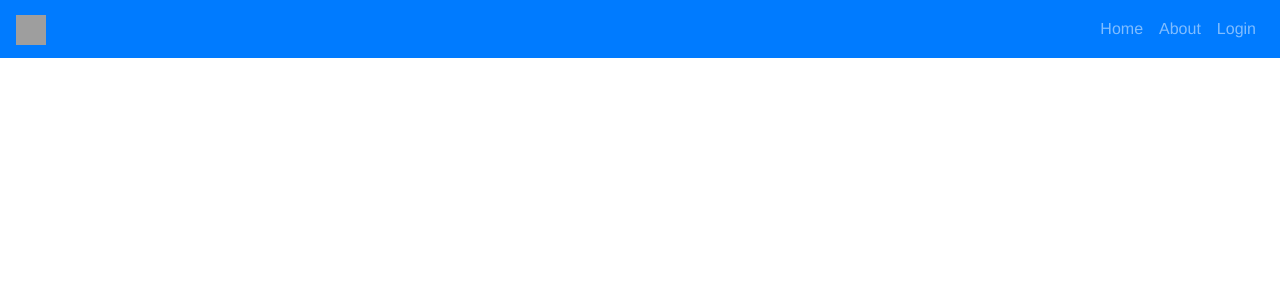
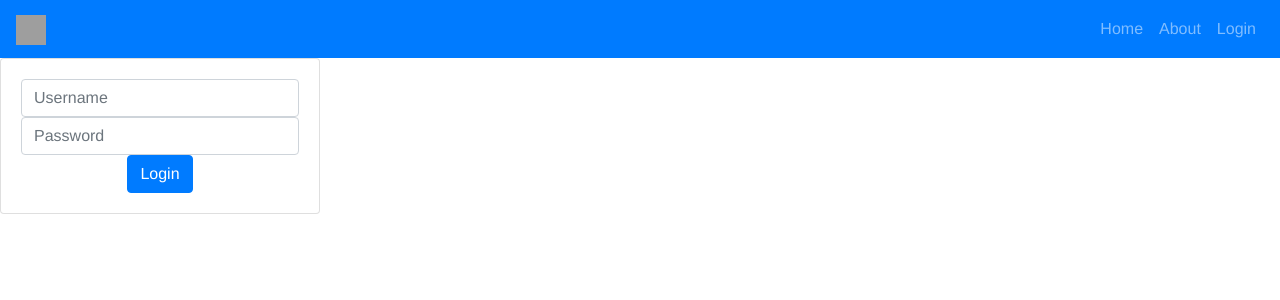
Before and after one commit to amritpalsinghap/Online-Data-Managment, a Vue app in the folder frontend/frontend/: page /login in a window 1280 px wide. Shown: the top 300 px of the page. Built offline with nearby package versions, Linux system fonts and the light colour scheme; grey boxes are pictures that could not be loaded; the HTML template or start-up script is replaced by a standard one.

Commit message:
created form for user credentials inputs
will modif the component into signup/login/user Email page or modal(haven't decided yet)

```diff
--- a/frontend/frontend/src/views/Login.vue
+++ b/frontend/frontend/src/views/Login.vue
@@ -0,0 +1,51 @@
+<template>
+  <div class="login-card">
+    <b-card style="max-width: 20rem;" class="mb-2">
+      <label class="sr-only" for="inline-form-input-username">Username</label>
+      <b-form-input
+        id="inline-form-input-username"
+        placeholder="Username"
+        v-model="userName"
+      ></b-form-input>
+
+      <b-form-input
+        type="password"
+        id="text-password"
+        PLACEHOLDER="Password"
+        v-model="password"
+      ></b-form-input>
+
+      <cstm-button
+        _color="primary"
+        :clickFunction="checkCredentials"
+        bText="Login"
+      ></cstm-button>
+    </b-card>
+  </div>
+</template>
+<script>
+export default {
+  name: "login",
+
+  data() {
+    return {
+      userName: "",
+      password: ""
+    };
+  },
+  methods: {
+    checkCredentials() {
+      alert("Username: " + this.userName + "password: " + this.password);
+    }
+  }
+};
+</script>
+
+<style scoped>
+body {
+  padding: 1rem;
+}
+.login-card {
+  position: relative;
+}
+</style>
```
